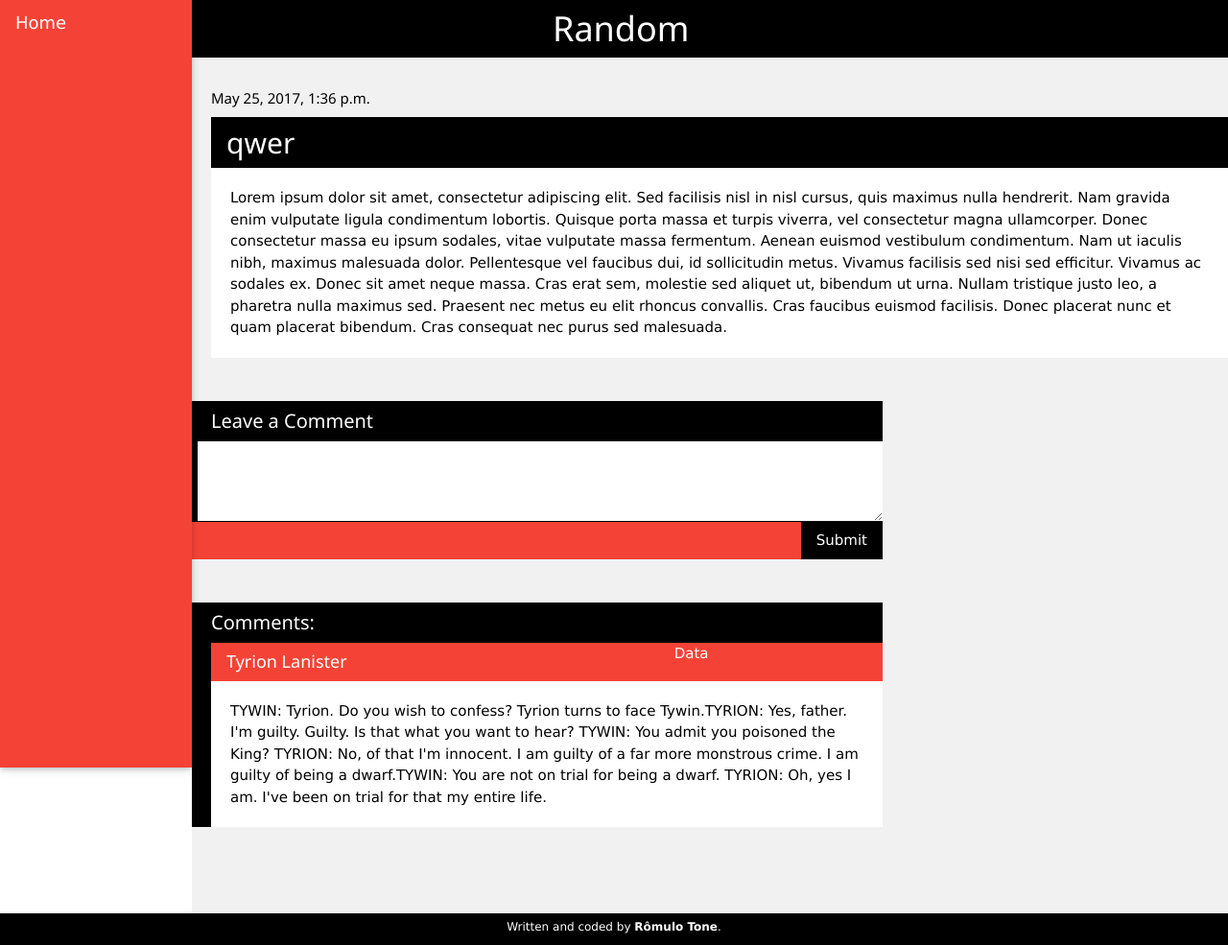
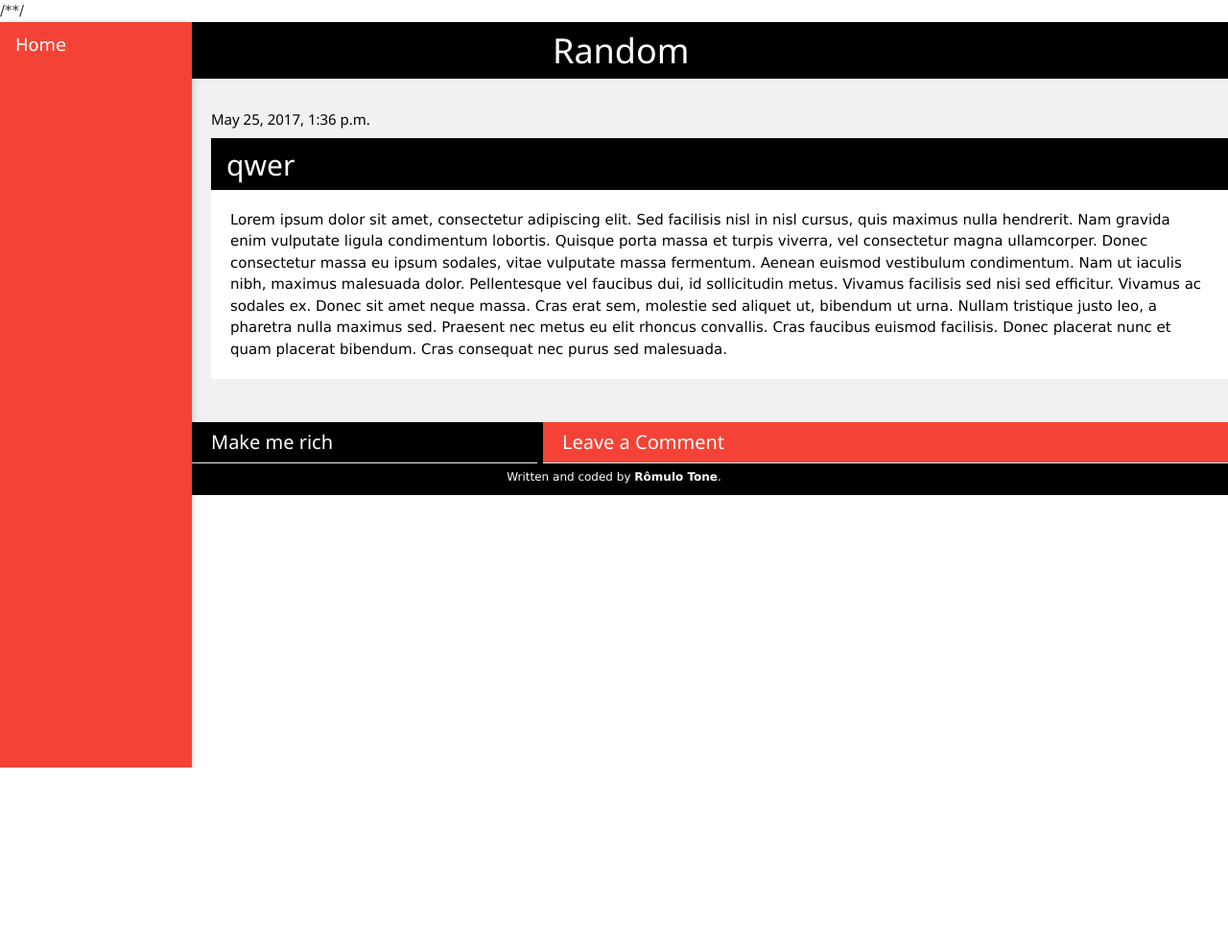
Before and after one commit to MiopeCiclope/blog, a Django app: page /post/8/ in a window 1280 px wide. Shown: the whole page at 96% size. After the commit the page ends 800 px from the top, so only its background shows below. Run offline with Django 3.2, Linux system fonts and the light colour scheme; data comes from the database, SQL or seed files in the repository; some libraries are stand-ins or nearby versions.

Commit message:
Adding google adsense. I accepted that shit facebook pluging design. T_T

```diff
--- a/blog/templates/base.html
+++ b/blog/templates/base.html
@@ -1,5 +1,5 @@
 <!DOCTYPE html>
-
+/**/
 <html lang="en">
     {% include 'header.html' %}
         <body>
@@ -12,6 +12,13 @@
                   js.src = "//connect.facebook.net/pt_BR/sdk.js#xfbml=1&version=v2.9";
                   fjs.parentNode.insertBefore(js, fjs);
                 }(document, 'script', 'facebook-jssdk'));
+            </script>
+            <script async src="//pagead2.googlesyndication.com/pagead/js/adsbygoogle.js"></script>
+            <script>
+            (adsbygoogle = window.adsbygoogle || []).push({
+                google_ad_client: "ca-pub-7299849283970792",
+                enable_page_level_ads: true
+              });
             </script>
             <div class="w3-sidebar w3-bar-block w3-collapse w3-card-2 w3-animate-left w3-red" style="width:200px;" id="mySidebar">
                 {% include 'sidebar.html' %}
--- a/blog/templates/post_detail.html
+++ b/blog/templates/post_detail.html
@@ -26,54 +26,22 @@
             </div>
         </div>
     </div>
-    <div class="w3-light-gray">
+    <div class="w3-container w3-light-gray">
         <br><br>
     </div>
     <div class="w3-row">
         <div class="w3-container labelComment">
-            <div class="w3-container w3-third w3-light-gray labelComment">
-                <div class="fb-comments" data-href="http://demo-project-miopeciclope-2.c9.io/post/{{ post.pk }}" data-width="100%" data-numposts="5"></div>
+            <div class="w3-container w3-third w3-black labelComment">
+                <h4 id="paddingcomments">Make me rich</h4>
             </div>
-            <div class="w3-container w3-twothird labelComment">
-                <div class="w3-container w3-black labelComment">
-                    <div class="w3-black labelComment">
+            <div class="w3-container w3-twothird w3-leftbar w3-border-black labelComment">
+                <div class="w3-container w3-red labelComment">
+                    <div class="w3-red labelComment">
                         <h4 id="paddingcomments">Leave a Comment</h4>
                     </div>
-                    <div class="w3-container  w3-red labelComment">
-                        <form role="form">
-                            <textarea id="commentInput" class="w3-input w3-leftbar w3-border-black " rows="3" required></textarea>
-                        </form>
-                        <button type="submit" class="w3-button w3-black w3-hover-red w3-right ">Submit</button>
-                    </div>
-                </div>
-                <div class"w3-teal">
-                   <br><br>
-                </div>
-                <div class="w3-container w3-black labelComment">
-                    <h4 id="paddingcomments" class= "w3-left">Comments:</h4>
-                    <div class="w3-container labelComment">
-                            <div id="paddingcomment" class= "w3-black w3-conteiner">
-                                <div class="w3-row w3-red labelComment">
-                                    <div class="w3-container w3-twothird w3-red">
-                                        <h5 >Tyrion Lanister</h5>
-                                    </div>
-                                    <div class="w3-container w3-third w3-red">
-                                        Data
-                                    </div>
-                                </div>
-                                <div class="w3-white postcontainer">
-                                    <article>TYWIN: Tyrion. Do you wish to confess?
-                                            Tyrion turns to face Tywin.TYRION: Yes, father. I'm guilty. Guilty. Is that what you want to hear?
-                                            TYWIN: You admit you poisoned the King?
-                                            TYRION: No, of that I'm innocent. I am guilty of a far more monstrous crime. I am guilty of being a dwarf.TYWIN: You are not on trial for being a dwarf.
-                                            TYRION: Oh, yes I am. I've been on trial for that my entire life.
-                                    </article>
-                                </div>
-                            </div>
-                            <div class="w3-light-gray">
-                                <br><br><br><br>
-                            </div>
-                        </div>
+                    <div class="w3-container w3-light-gray">
+                        <div class="fb-comments"
+    data-colorscheme="light" data-href="http://demo-project-miopeciclope-2.c9.io/post/{{ post.pk }}" data-width="100%" data-numposts="5"></div>
                     </div>
                 </div>
             </div>
--- a/tdList.txt
+++ b/tdList.txt
@@ -1,7 +1,8 @@
 TO DO list
 
+    - Linkar comentários com facebook para poder comentar.
+    - Adicionar paginação nos posts e comentários.
     - Criar tabelas no banco para os comentários.
-    - Linkar comentários com facebook para poder comentar
     - Adicionar o subtitulo bonitinho que tá comentado no post_list. Adicionar no banco tbm
     - Criar um campo de resumo no banco para por na MainPage
     - Fazer um form decente pro login
```
Also changed, not shown: blog/templates/post_comments.html (+44 -22 lines).
